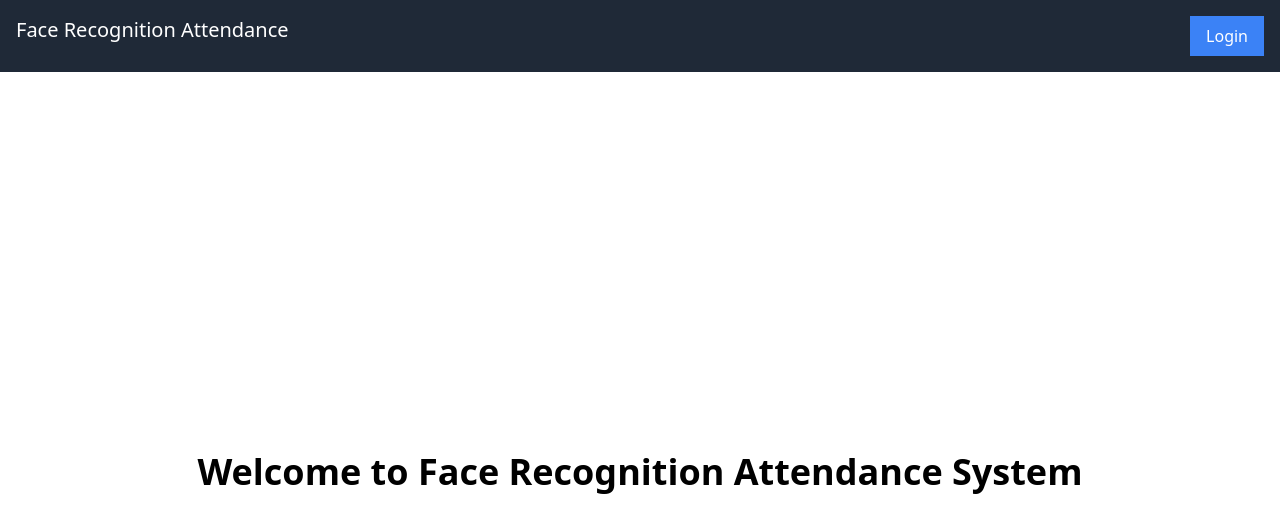
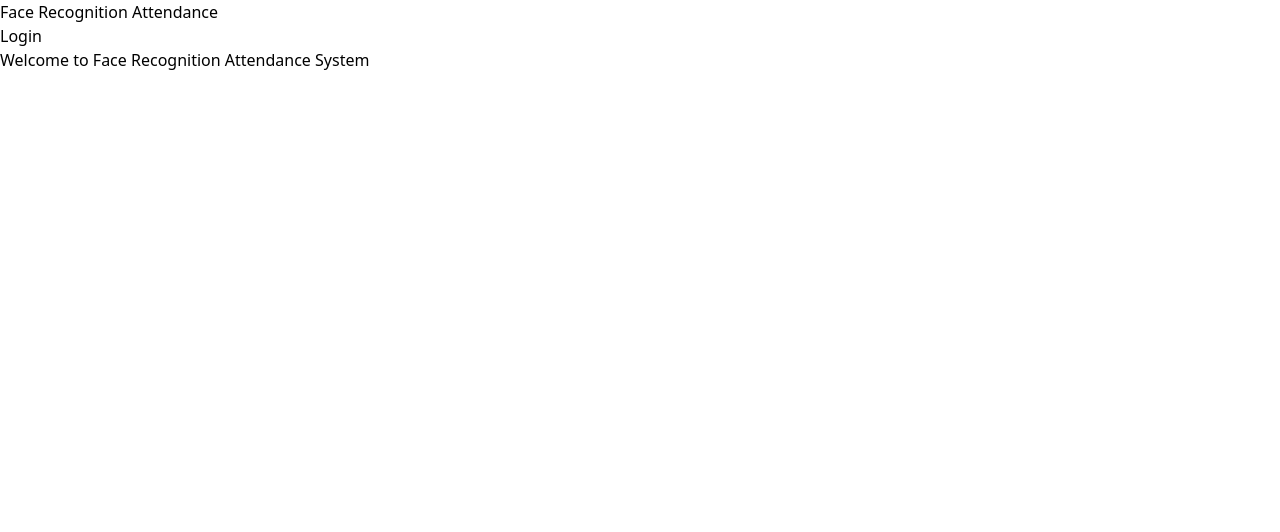
Before and after one commit to PrinceRaj8/facial_attendance, a Next.js app in the folder frontend/: page / in a window 1280 px wide. Shown: the top 532 px of the page. Built offline with nearby package versions, Linux system fonts and the light colour scheme.

Commit message:
Update tailwind.config.js

```diff
--- a/frontend/tailwind.config.js
+++ b/frontend/tailwind.config.js
@@ -1,5 +1,6 @@
+/** @type {import('tailwindcss').Config} */
 module.exports = {
-  content: ["./src/**/*.{js,ts,jsx,tsx}"],
+  content: ["./pages/**/*.{js,ts,jsx,tsx}", "./components/**/*.{js,ts,jsx,tsx}"],
   theme: {
     extend: {},
   },
```
